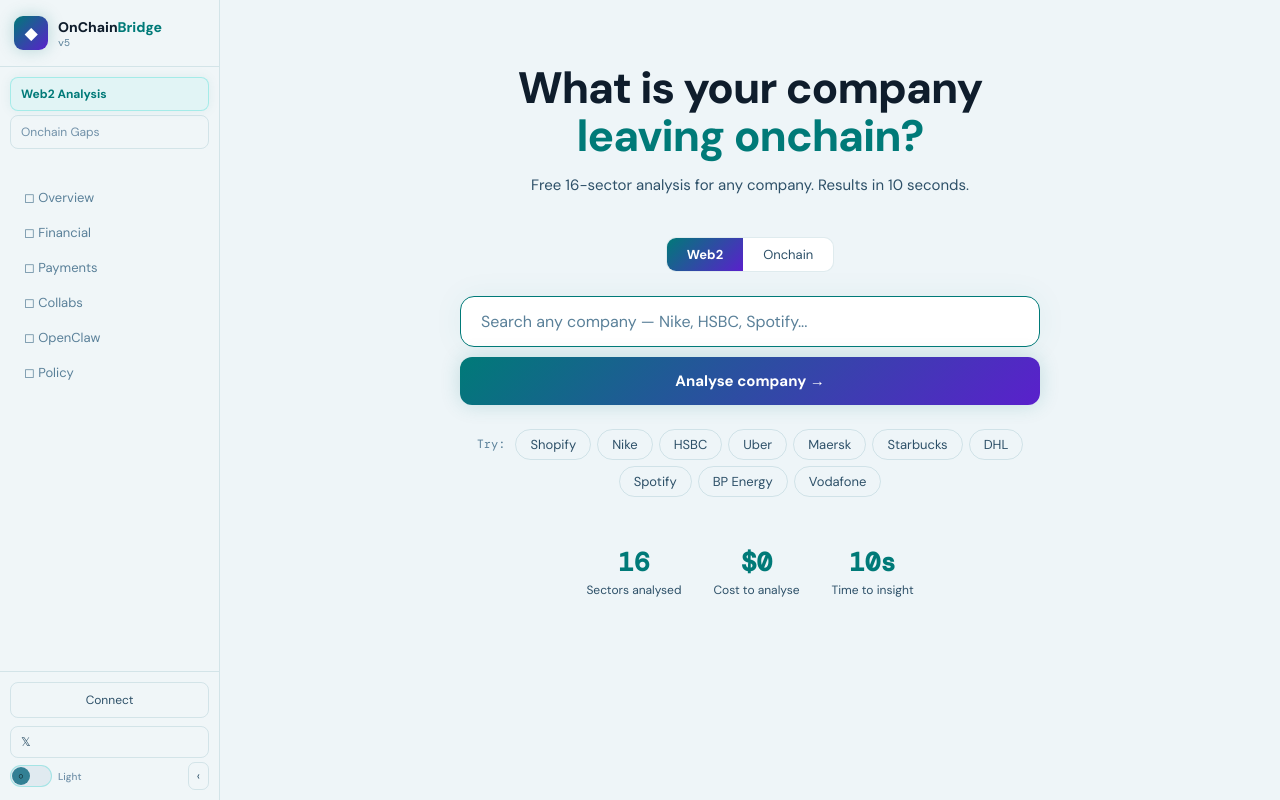
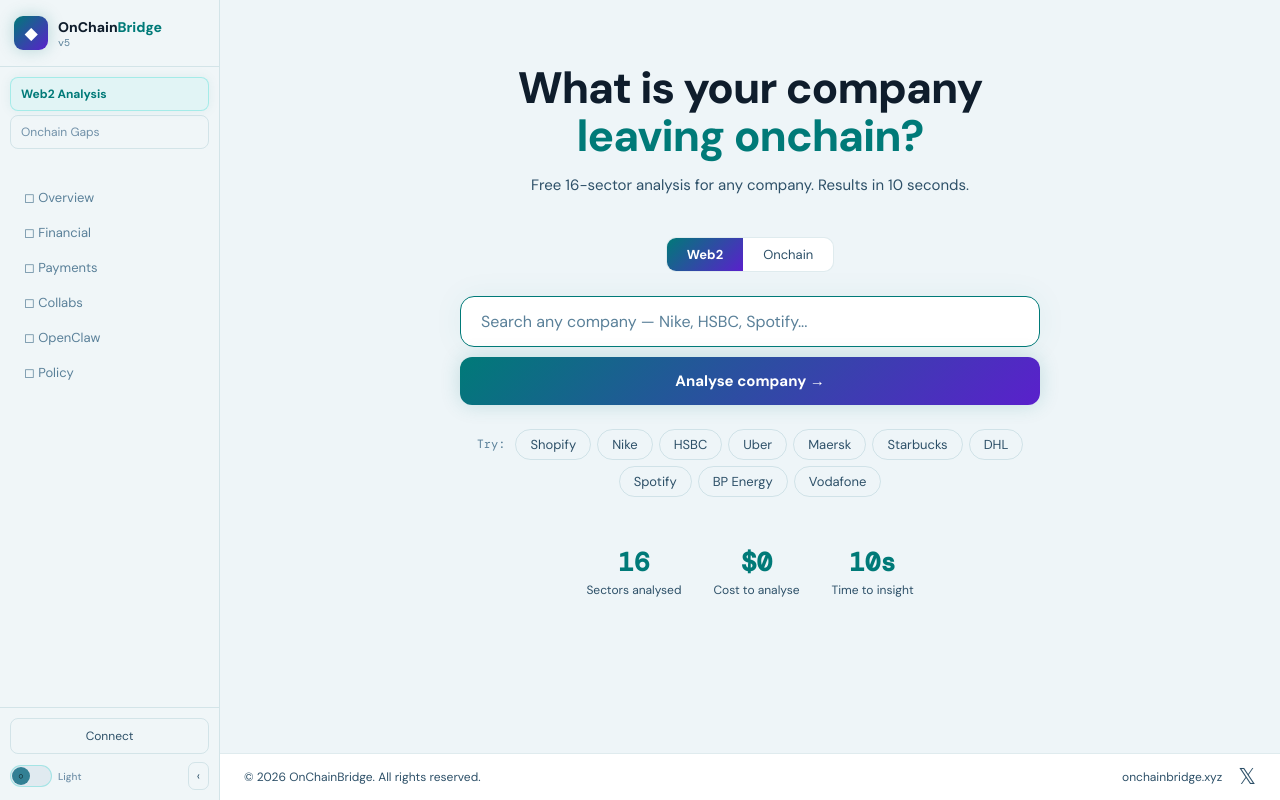
Before and after one commit to msurfx/onchainbridge, a React (Create React App) app: page / in a window 1280 px wide. Built offline with nearby package versions, Linux system fonts and the light colour scheme.

Commit message:
feat: replace X button with professional footer

```diff
--- a/src/OnChainBridge.jsx
+++ b/src/OnChainBridge.jsx
@@ -1143,7 +1143,7 @@
                 Connect
               </button>
           }
-          {!collapsed && <a href="https://x.com/onchainbridgexy" target="_blank" rel="noopener noreferrer" style={{display:"flex",alignItems:"center",gap:6,padding:"7px 10px",borderRadius:8,border:`1px solid ${C.border}`,background:"transparent",color:C.dim,fontSize:12,textDecoration:"none",marginBottom:4,transition:"all .15s"}} onMouseEnter={e=>{e.currentTarget.style.color=C.accent;e.currentTarget.style.borderColor=C.borderStrong;}} onMouseLeave={e=>{e.currentTarget.style.color=C.dim;e.currentTarget.style.borderColor=C.border;}}>𝕏</a>}
+
           <div style={{display:"flex",gap:6,alignItems:"center"}}>
             {!collapsed && <div style={{display:"flex",alignItems:"center",gap:6,flex:1}}>
               <button onClick={() => setDark(v=>!v)} title="Toggle theme"
@@ -1570,8 +1570,28 @@
               ))}
             </div>}
           </div>}
-        </main>
-      {/* MOBILE BOTTOM NAV */}
+          </main>
+
+{/* FOOTER */}
+<footer style={{borderTop:`1px solid ${C.border}`,padding:"12px 24px",display:"flex",alignItems:"center",justifyContent:"space-between",fontSize:12,color:C.dim,background:C.surface,flexShrink:0,flexWrap:"wrap",gap:8}}>
+  <span>© {new Date().getFullYear()} OnChainBridge. All rights reserved.</span>
+  <div style={{display:"flex",alignItems:"center",gap:16}}>
+    <a href="https://onchainbridge.xyz" target="_blank" rel="noopener noreferrer"
+      style={{color:C.dim,textDecoration:"none",transition:"color .15s"}}
+      onMouseEnter={e=>e.currentTarget.style.color=C.accent}
+      onMouseLeave={e=>e.currentTarget.style.color=C.dim}>
+      onchainbridge.xyz
+    </a>
+    <a href="https://x.com/onchainbridgexy" target="_blank" rel="noopener noreferrer"
+      style={{color:C.dim,textDecoration:"none",fontSize:22,lineHeight:1,transition:"color .15s"}}
+      onMouseEnter={e=>e.currentTarget.style.color=C.accent}
+      onMouseLeave={e=>e.currentTarget.style.color=C.dim}>
+      𝕏
+    </a>
+  </div>
+</footer>
+
+{/* MOBILE BOTTOM NAV */}
       {phase==="dashboard" && d && <div className="ocb-mobile-nav" style={{background:C.surface,borderTop:`1px solid ${C.borderStrong}`}}>
         {["overview","financial","collaborations","openclaw","policy"].map(id => (
           <button key={id} onClick={() => switchTab(id)} style={{flex:1,display:"flex",alignItems:"center",justifyContent:"center",padding:"10px 2px",border:"none",borderTop:`2px solid ${tab===id?C.accent:"transparent"}`,background:"transparent",color:tab===id?C.accent:C.muted,cursor:"pointer",fontSize:10,fontWeight:tab===id?700:500,fontFamily:"var(--display)",transition:"all .15s"}}>
```
